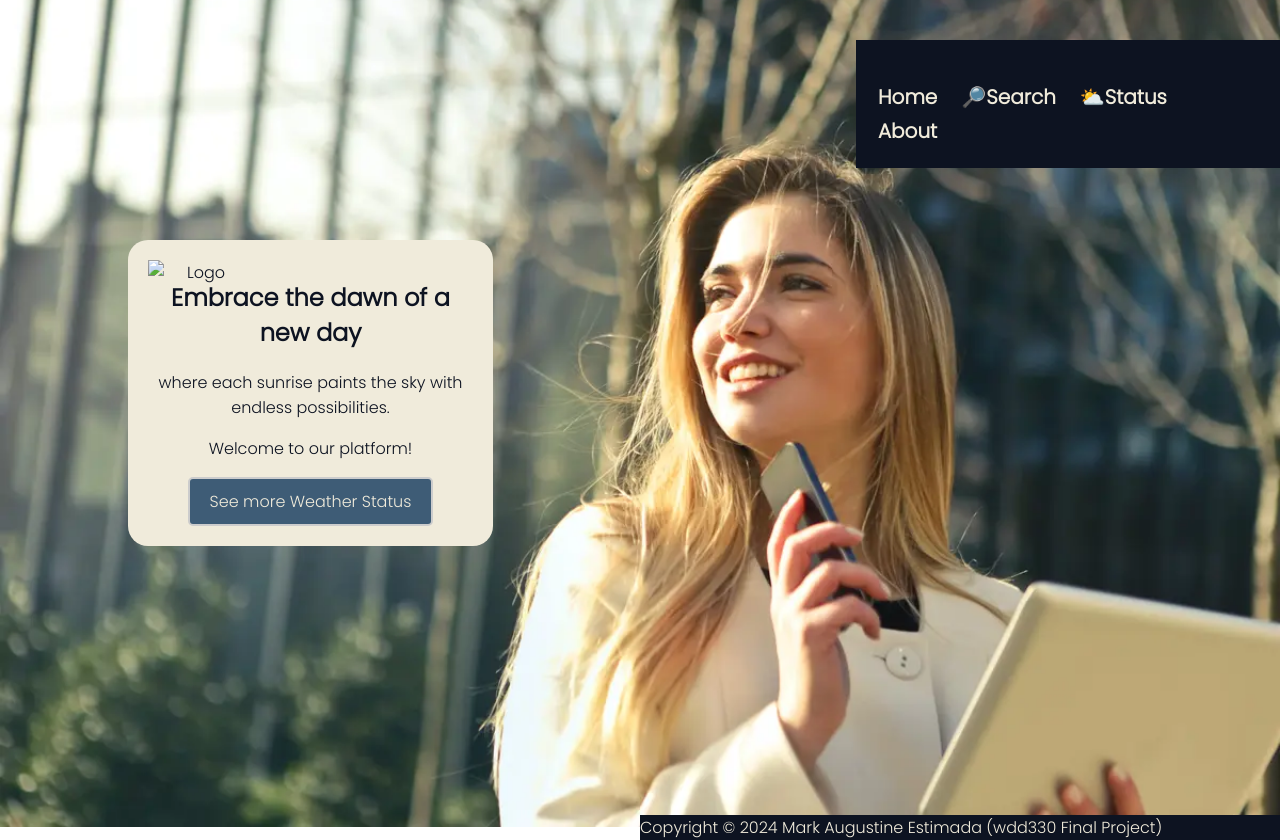
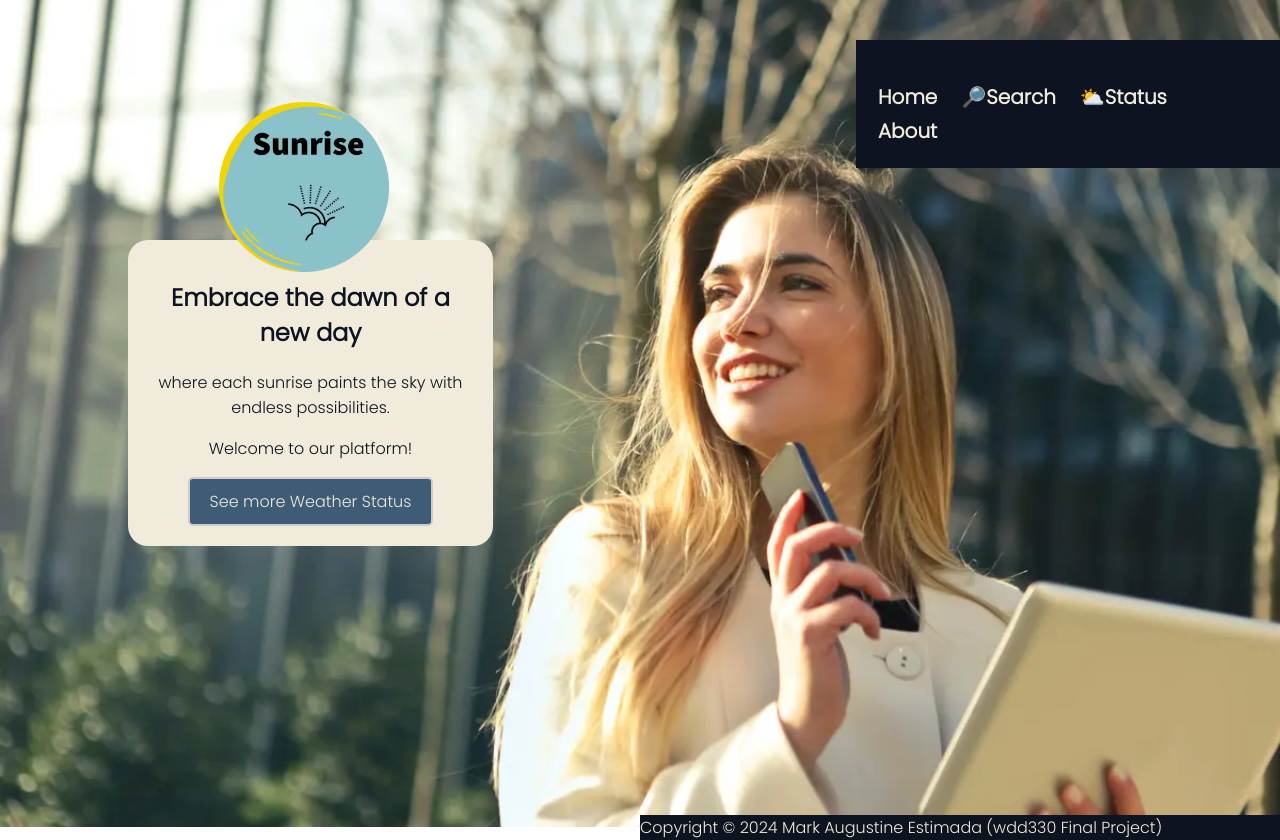
Before and after one commit to GravesStone/sunrise-fproj, a website built with Parcel: page index.html in a window 1280 px wide. Shown: the top 840 px of the page. Built offline with nearby package versions, Linux system fonts and the light colour scheme; files whose address does not match are found by name.

Commit message:
adding logo

```diff
--- a/src/scripts/Home.js
+++ b/src/scripts/Home.js
@@ -45,7 +45,7 @@ function Home() {
 
   // Create a logo element
   const logo = createElement('img', {
-    src: './logo.png',
+    src: 'https://raw.githubusercontent.com/GravesStone/sunrise-fproj/main/src/images/logo.webp',
     alt: 'Logo',
     className: 'logo',
   });
--- a/src/styles/style.css
+++ b/src/styles/style.css
@@ -61,11 +61,13 @@
 }
 .logo {
   position: absolute;
-  top: 20px; /* Adjust the top position */
-  left: 20px; /* Adjust the left position */
-  width: 100px; /* Adjust the width */
+  top: -45%; /* Adjust the top position */
+  left: 25%; /* Adjust the left position */
+  width: 170px; /* Adjust the width */
   height: auto; /* Maintain aspect ratio */
+  animation: 3s;
 }
+
 
 .hero-section {
   background-color: var(--font-words-color);
```
